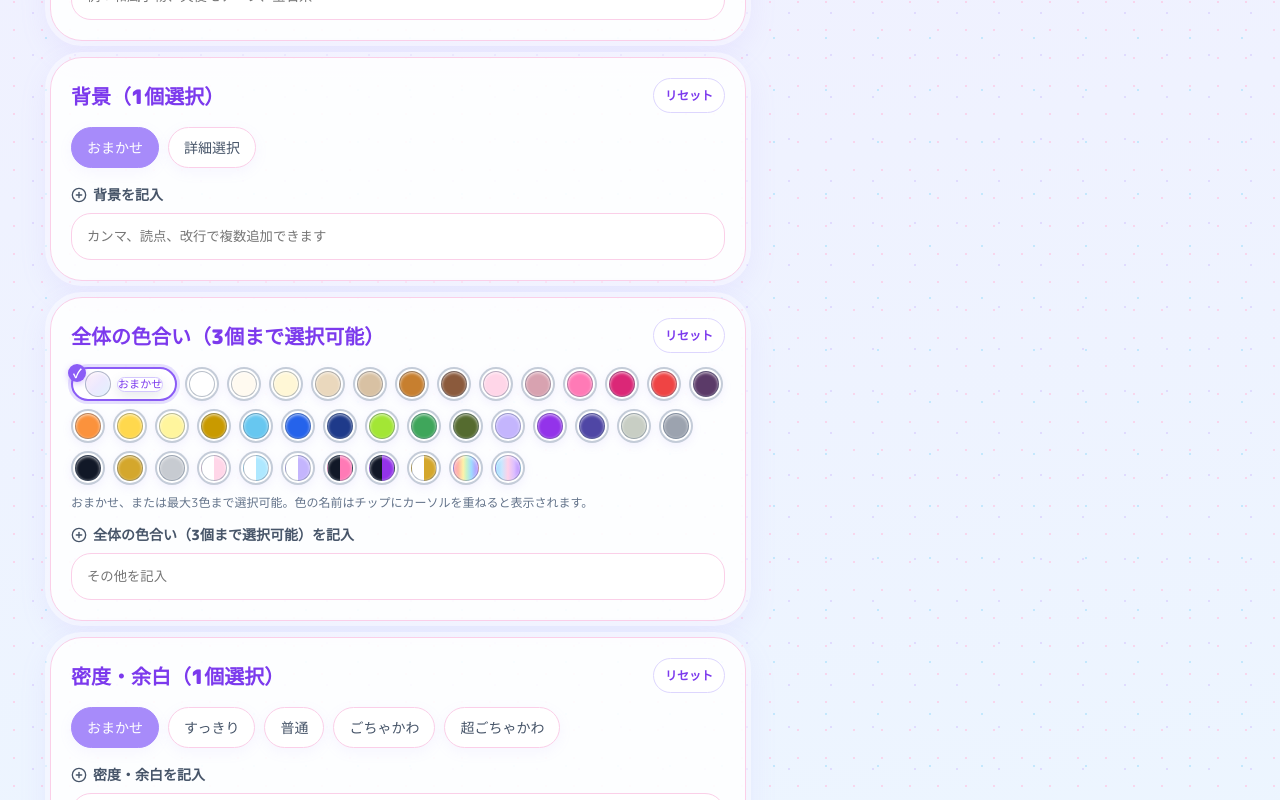
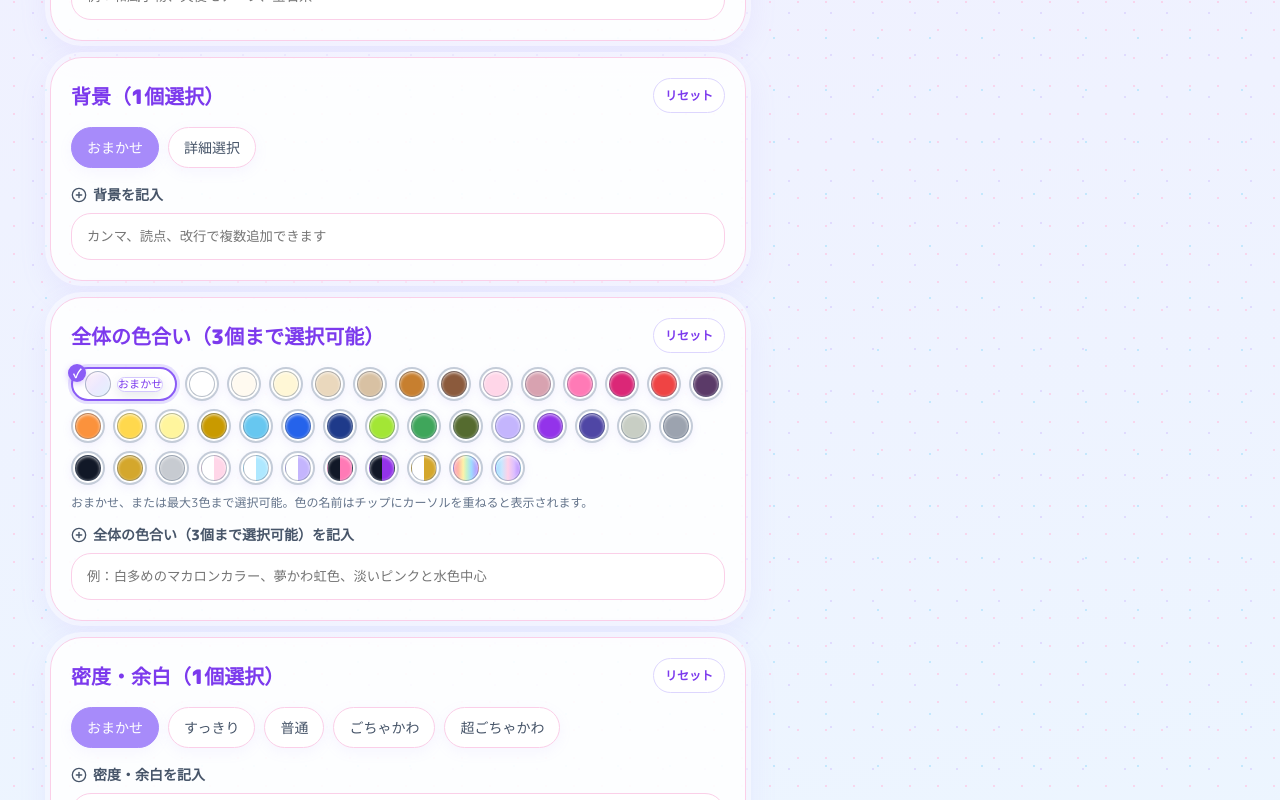
Before and after one commit to momomimikawaii-rgb/yuyupm, a React (Vite) app: page / in a window 1280 px wide. Shown: the part 5612-6412 px from the top of the page. Built offline with nearby package versions, Linux system fonts and the light colour scheme.

Commit message:
Add files via upload

```diff
--- a/src/App.jsx
+++ b/src/App.jsx
@@ -299,7 +299,7 @@ const shoeCategories = [
 const multiCategories = [
   { id: "containerScene", title: "ペットのポーズ・ギミック", single: true, defaultValue: "おまかせ", options: ["おまかせ", "ちょこんと座る", "窓辺", "クッション", "前足そろえ", "スノードームの中", "シャボン玉の中", "ティーカップの中", "グラスの中", "苺バスケットの中", "花かごの中", "プレゼント箱の中", "ベビーベッド", "マカロンクッションの上", "馬車の中"], customPlaceholder: "例：宝石箱の中、透明な香水瓶の中、窓辺" },
   { id: "gesture", title: "ペットのしぐさ", defaultValue: "おまかせ", options: ["おまかせ", "首かしげ", "お花くんくん", "スイーツを食べる", "ケーキを見る", "笑顔"], customPlaceholder: "例：マカロンを見る、リボンを見上げる、ぺろっ" },
-  { id: "itemCategories", title: "小物カテゴリ", defaultValue: "おまかせ", maxSelect: 3, options: ["おまかせ", "なし", "布・装飾系", "スウィーツ系", "花系", "ぬいぐるみ系", "アンティーク系", "魔法学校系", "カントリー系", "パーティ系", "プリンセス・クラシカル系"], customLabel: "その他を記入", customPlaceholder: "例：和風小物、天使モチーフ、宝石系", helpText: "※選びすぎると散らかるよ💦" },
+  { id: "itemCategories", title: "小物カテゴリ", defaultValue: "おまかせ", maxSelect: 3, options: ["おまかせ", "布・装飾系", "スウィーツ系", "花系", "ぬいぐるみ系", "アンティーク系", "魔法学校系", "カントリー系", "パーティ系", "プリンセス・クラシカル系"], customLabel: "その他を記入", customPlaceholder: "例：和風小物、天使モチーフ、宝石系", helpText: "※選びすぎると散らかるよ💦" },
   { id: "fabricItems", title: "布・装飾系小物", dependsOn: { id: "itemCategories", value: "布・装飾系" }, options: ["レース", "リボン", "パール", "フリル", "チュール", "カーテン", "オーガンジーカーテン", "レース天蓋", "リボンカーテン", "テーブルランナー"], customLabel: "その他を記入", customPlaceholder: "例：白いオーガンジーカーテン、ピンクのテーブルランナー" },
   { id: "sweetsItems", title: "スウィーツ系小物", dependsOn: { id: "itemCategories", value: "スウィーツ系" }, options: ["アフタヌーンティー", "紅茶セット", "お皿に可愛く盛られたスウィーツ3種", "タルト", "ケーキ", "クッキー缶", "キャンディボトル"], customLabel: "その他を記入", customPlaceholder: "例：マカロンタワー、いちごタルト" },
   { id: "flowerItems", title: "花系小物", dependsOn: { id: "itemCategories", value: "花系" }, options: ["薔薇", "桜", "藤", "ラベンダー", "ネモフィラ", "紫陽花", "すずらん", "チューリップ", "カスミソウ", "ミモザ"], customLabel: "その他を記入", customPlaceholder: "例：パンジー、野いちごの花" },
@@ -312,7 +312,7 @@ const multiCategories = [
   { id: "wallDetail", title: "背景", indoorOnly: true, single: true, defaultValue: "おまかせ", options: ["おまかせ", "詳細選択"] },
   { id: "wallpaper", title: "屋内の壁紙", indoorOnly: true, single: true, defaultValue: "おまかせ（屋内世界観に合わせる）", dependsOn: { id: "wallDetail", value: "詳細選択" }, options: ["おまかせ（屋内世界観に合わせる）", "ピンクのストライプ壁紙", "苺柄の壁紙", "薔薇柄の壁紙", "小花柄の壁紙", "レース模様の壁紙", "天使やリボンの絵がある壁紙", "レースカーテン越しの光", "白い腰壁パネル"], customPlaceholder: "例：ピンクの薔薇柄壁紙、白い腰壁" },
   { id: "wallDecor", title: "屋内の壁飾り", indoorOnly: true, defaultValue: "おまかせ", dependsOn: { id: "wallDetail", value: "詳細選択" }, options: ["おまかせ", "なし", "額縁入りの可愛い絵", "ドライフラワーの壁飾り", "リボンガーランド", "Happy Birthdayと書かれた風船のガーランド", "アンティーク風の飾り棚", "小さな鏡", "ウォールランプ", "パールガーランド"], customPlaceholder: "例：額縁の天使画、リボンガーランド" },
-  { id: "color", title: "全体の色合い（3個まで選択可能）", type: "colorChips", single: false, maxSelect: 3, defaultValue: "おまかせ", options: colorChipOptions, customPlaceholder: "その他を記入" },
+  { id: "color", title: "全体の色合い（3個まで選択可能）", type: "colorChips", single: false, maxSelect: 3, defaultValue: "おまかせ", options: colorChipOptions, customLabel: "その他を記入", customPlaceholder: "例：白多めのマカロンカラー、夢かわ虹色、淡いピンクと水色中心" },
   { id: "density", title: "密度・余白", single: true, defaultValue: "おまかせ", options: ["おまかせ", "すっきり", "普通", "ごちゃかわ", "超ごちゃかわ"], customPlaceholder: "例：余白多め、背景はすっきり" },
   { id: "textOverlay", title: "文字入れ（短い英語推奨・失敗する場合あり）", single: true, defaultValue: "なし", options: ["なし", "Happy Birthday", "Happy Anniversary", "Thank you", "Welcome", "Sweet Dream"], customPlaceholder: "例：Happy Birthday（短い英語推奨）" },
   { id: "size", title: "横縦比", single: true, defaultValue: "インスタ投稿用 縦長4:5", options: ["正方形 1:1", "インスタ投稿用 縦長4:5", "リール・ストーリー用 縦長9:16", "横長16:9"], customPlaceholder: "例：横長3:2、縦長2:3" },
```
